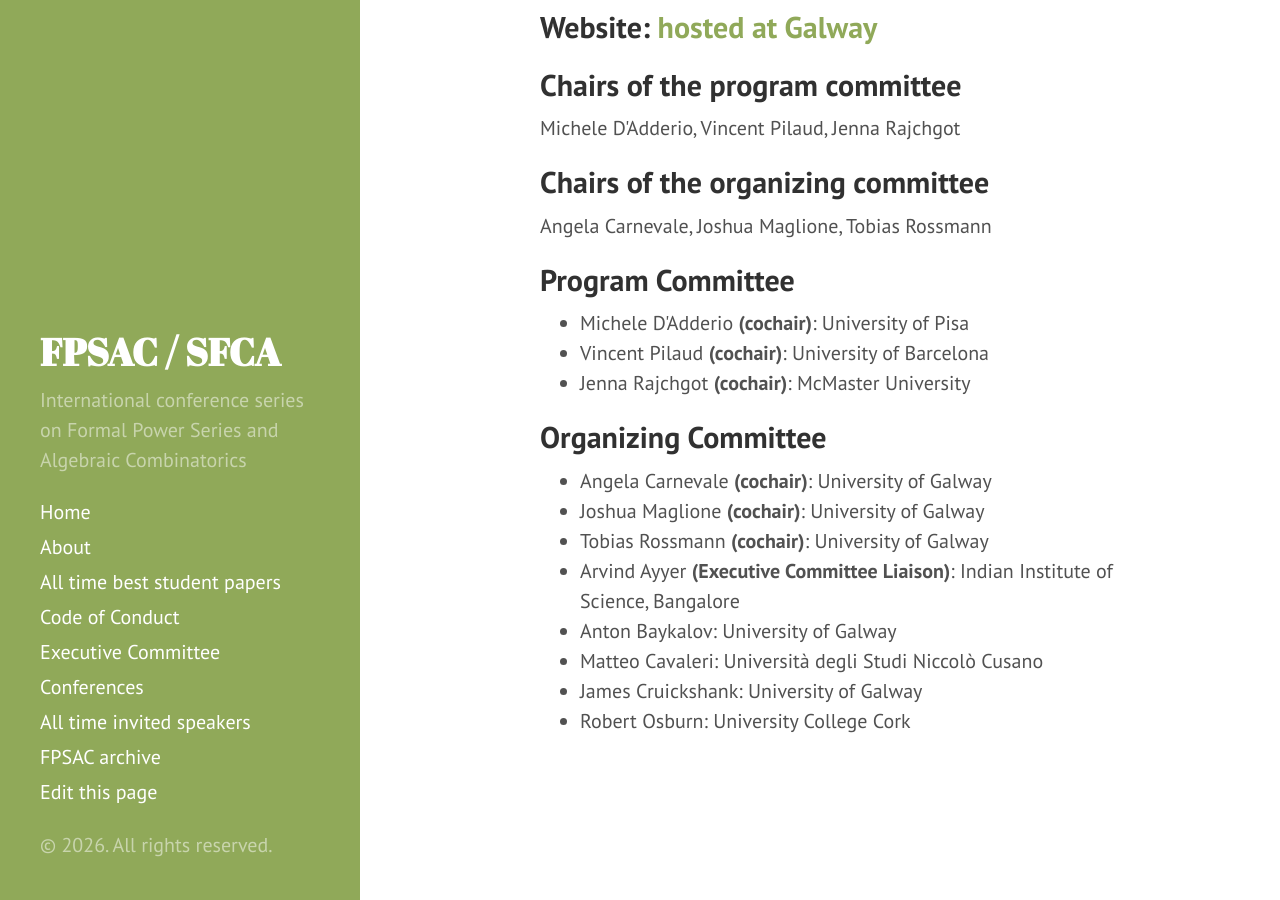
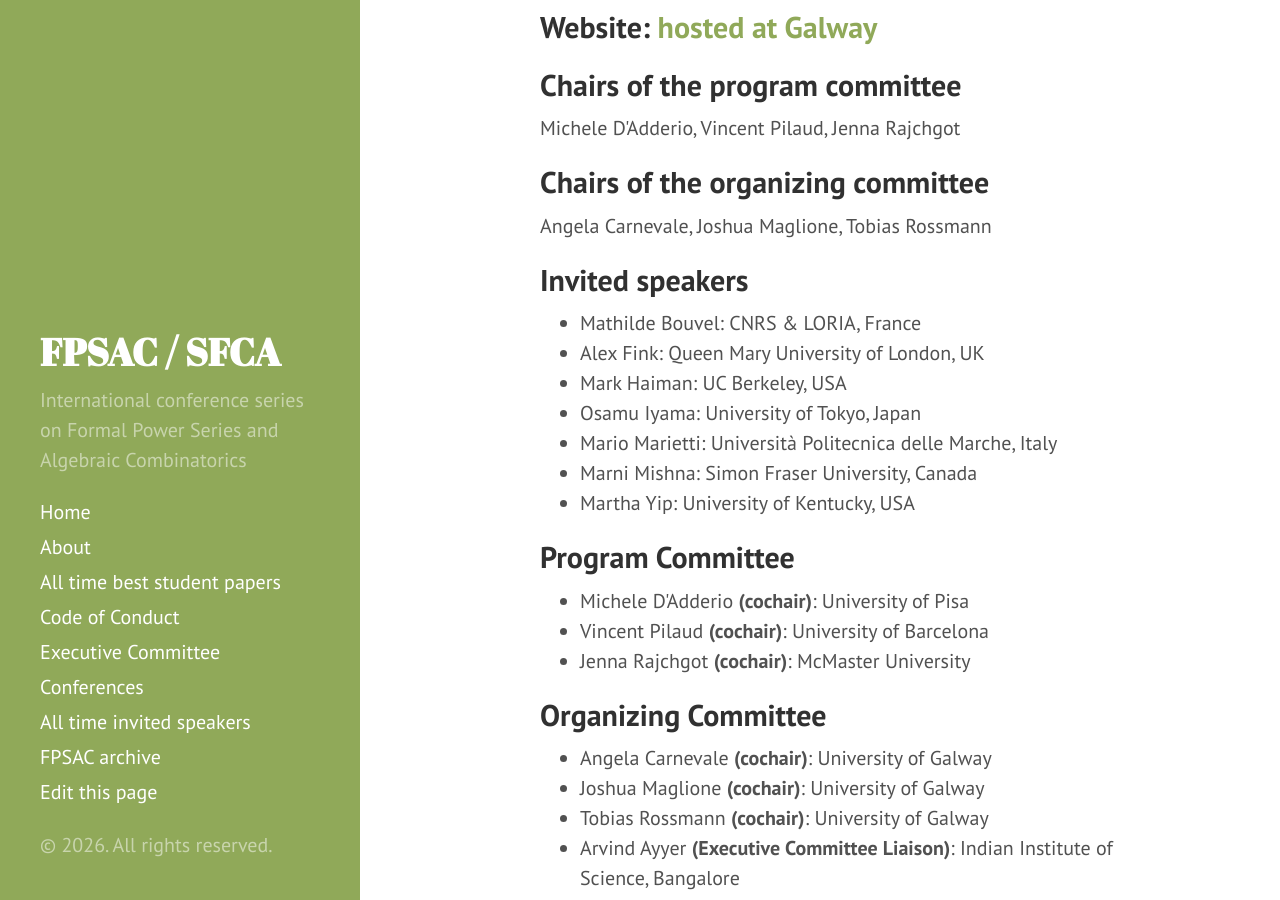
Before and after one commit to FPSAC/FPSAC.github.io, a Jekyll site: the page built from _confs/fpsac-2027.md, in a window 1280 px wide and 900 px high, scrolled down 344 px. Built offline with Jekyll 4.4.1, drawn with Linux system fonts in a browser that asks for light colours.

Commit message:
add invited speakers from 2027

```diff
--- a/_confs/fpsac-2027.md
+++ b/_confs/fpsac-2027.md
@@ -7,6 +7,22 @@ town: Galway
 country: Ireland
 dates: July 5-9
 site: https://maths.universityofgalway.ie/fpsac2027/commit/
+
+invited_speakers:
+- name: Mathilde Bouvel
+  affiliation: CNRS & LORIA, France
+- name: Alex Fink
+  affiliation: Queen Mary University of London, UK
+- name: Mark Haiman
+  affiliation: UC Berkeley, USA
+- name: Osamu Iyama
+  affiliation: University of Tokyo, Japan
+- name: Mario Marietti
+  affiliation: Università Politecnica delle Marche, Italy
+- name: Marni Mishna
+  affiliation: Simon Fraser University, Canada
+- name: Martha Yip
+  affiliation: University of Kentucky, USA
 
 program_committee:
 - name: Michele D'Adderio
```
